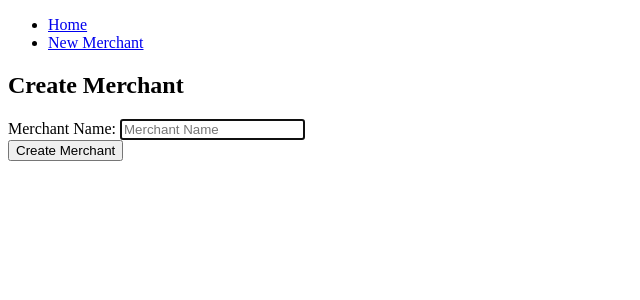
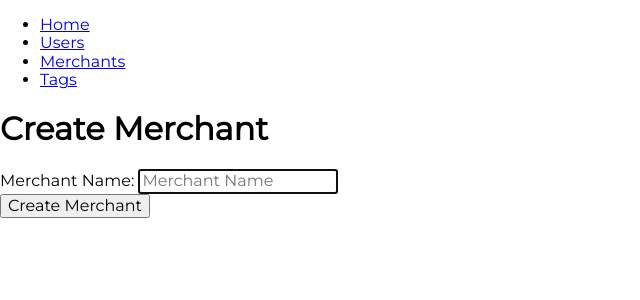
Before and after one commit to zlatterson/Python-Spending-Tracker, a Flask app: template templates/merchants/new.html in a window 1280 px wide. Shown: the top 300 px of the page, without its empty margins (0-640 px from the left). Run offline with Flask 2, Linux system fonts and the light colour scheme; the template is opened without the code that fills it, so the values that code supplies are empty.

Commit message:
font added

```diff
--- a/controllers/item_controller.py
+++ b/controllers/item_controller.py
@@ -58,7 +58,7 @@ def create_user(id):
     tag_repository.update(updated_tag)
 
 
-    return redirect("/items")
+    return redirect("/"+id+"/users")
 
 @items_blueprint.route("/items")
 def show_merchant():
--- a/static/style.css
+++ b/static/style.css
@@ -1,3 +1,9 @@
+* {
+  font-size: 100%;
+  /* font-family: -apple-system, BlinkMacSystemFont, 'Segoe UI', Roboto, Oxygen, Ubuntu, Cantarell, 'Open Sans', 'Helvetica Neue', sans-serif; */
+  font-family: Montserrat;
+ }
+
 /* Dropdown Button */
 .dropbtn {
     background-color: #f1f1f1;
--- a/templates/base.html
+++ b/templates/base.html
@@ -2,6 +2,10 @@
 <html>
 <head>
   <title>Quest Advisor</title>
+  <link rel="stylesheet" href="https://cdnjs.cloudflare.com/ajax/libs/normalize/8.0.1/normalize.css">
+  <link rel="preconnect" href="https://fonts.googleapis.com">
+<link rel="preconnect" href="https://fonts.gstatic.com" crossorigin>
+<link href="https://fonts.googleapis.com/css2?family=Montserrat&family=Open+Sans&family=Poppins&family=Roboto:wght@100;300;400&display=swap" rel="stylesheet">
   <link rel="stylesheet" href="{{ url_for('static', filename='style.css') }}">
 </head>
 <body>
--- a/templates/items/new.html
+++ b/templates/items/new.html
@@ -31,7 +31,7 @@
         <option value="{{ merchant.id }}">{{ merchant.name }}</option>
         {% endfor %}
       </select>
-      <a href="/merchants/{{user.id}}/new">Add merchant</a>
+      <a href="/{{user.id}}/merchants/new">Add merchant</a>
       <br>
 
 
@@ -41,7 +41,7 @@
       <option value="{{ tag.id }}">{{ tag.name }}</option>
       {% endfor %}
     </select>
-    <a href="/tags/{{user.id}}/new">Add tag</a>
+    <a href="/{{user.id}}/tags/new">Add tag</a>
     <br>
 
     <div>
--- a/templates/merchants/edit.html
+++ b/templates/merchants/edit.html
@@ -1,4 +1,4 @@
-{% extends 'merchants/base.html'%}
+{% extends 'base.html'%}
 
 {% block content %}
 <h1>Update Merchant</h1>
--- a/templates/merchants/index.html
+++ b/templates/merchants/index.html
@@ -1,4 +1,4 @@
-{% extends 'merchants/base.html'%}
+{% extends 'base.html'%}
 
 {% block content %}
 <h1>Spending Tracker</h1>
--- a/templates/merchants/new.html
+++ b/templates/merchants/new.html
@@ -1,4 +1,4 @@
-{% extends 'merchants/base.html'%}
+{% extends 'base.html'%}
 
 {% block content %}
 <h1>Create Merchant</h1>
@@ -11,7 +11,7 @@
 </ul>
 <p>{% endfor %}</p>
 
-<form action="/merchants" method="post">
+<form action="/{{user.id}}/merchants" method="post">
     <div>
       <label for="name">Merchant Name:</label>
       <input type="text" id="merchant_name" name="merchant_name" placeholder="Merchant Name" required autofocus>
--- a/templates/tags/index.html
+++ b/templates/tags/index.html
@@ -1,4 +1,4 @@
-{% extends 'tags/base.html'%}
+{% extends 'base.html'%}
 
 {% block content %}
 <h1>Spending Tracker</h1>
--- a/templates/tags/new.html
+++ b/templates/tags/new.html
@@ -11,7 +11,7 @@
 </ul>
 <p>{% endfor %}</p>
 
-<form action="/tags" method="post">
+<form action="/{{user.id}}/tags" method="post">
     <div>
       <label for="name">Tag:</label>
       <input type="text" id="tag_name" name="tag_name" placeholder="Food, toy, etc..." required autofocus>
--- a/templates/users/show.html
+++ b/templates/users/show.html
@@ -8,8 +8,6 @@
 <!-- <a href="{{user.id}}/merchants">merchants</a> -->
 <a href="/{{user.id}}/users/edit">Edit Account</a><br>
 <a href="/{{user.id}}/users/delete">Delete Account</a><br>
-<a href="/{{user.id}}/transactions/new">New Transaction</a><br>
-<a href="/{{user.id}}/items/">Purchase item again</a><br>
 <a href="/{{user.id}}/items/new">Make a new payment</a><br>
 
 {% for transaction in transactions if transaction.user.id==user.id %}
```
Also changed, not shown: controllers/merchant_controller.py (+8 -5 lines), controllers/tag_controller.py (+8 -6 lines), console.py (line endings or trailing spaces).
